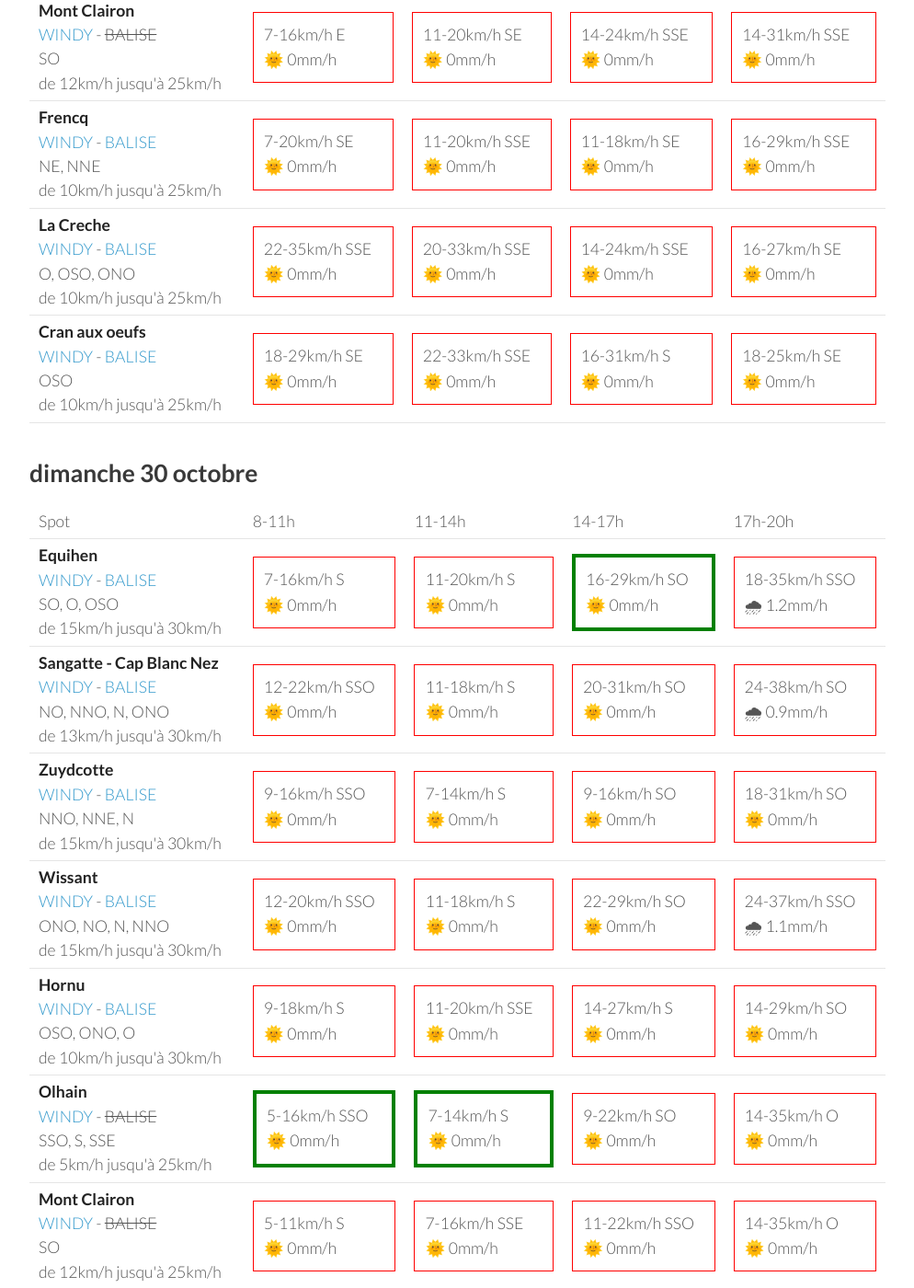
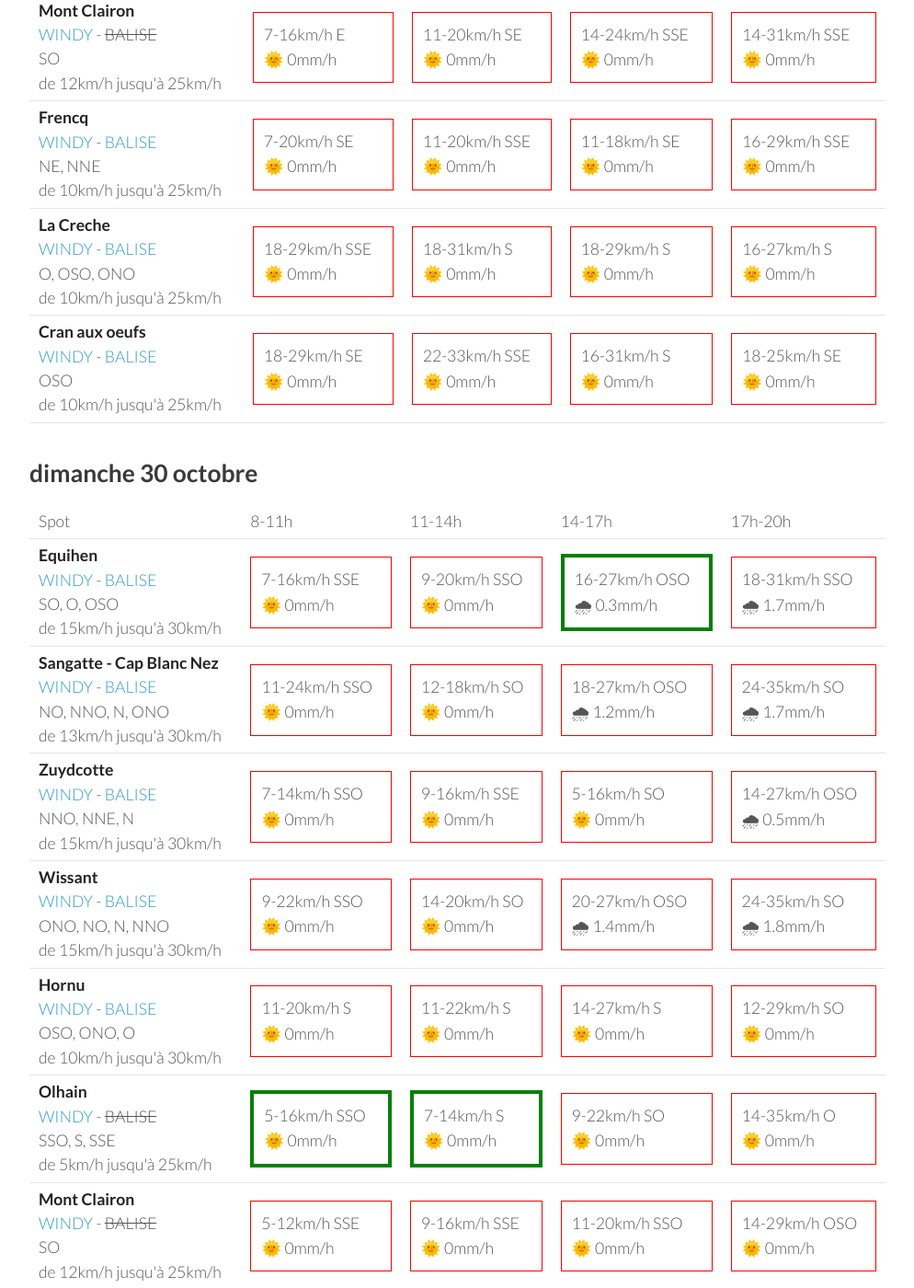
Before and after one commit to parapente-dans-le-nord/parapente-dans-le-nord.github.io, a Jekyll site: the page built from all.markdown, in a window 1280 px wide and 1400 px high, scrolled down 2831 px. Shown: the whole window at 92% size, without its empty margins (26-1020 px from the left). Built offline with Jekyll 4.4.1, drawn with Linux system fonts in a browser that asks for light colours; some of the changed text lies outside the part shown.

Commit message:
update index.markdown

```diff
--- a/all.markdown
+++ b/all.markdown
@@ -114,10 +114,11 @@ page mise à jour le vendredi 28 octobre 13:03
 <tr>
         <td><strong>La Creche</strong>  <br><a href="https://windy.com/50.751/1.606?50.352,1.604,8,m:e3KagdP">WINDY</a> - <span class=""><a href="https://www.meteociel.fr/temps-reel/obs_villes.php?code2=7004">BALISE</a> </span><br> <span class="vent-favorable">O, OSO, ONO</span><br><span class="force-vent">de 10km/h jusqu'à 25km/h</span> </td>
 
-            <td><div class="not-flyable"><p>0-0km/h NA</p><p>🌧️ 0mm/h</p></div></td>
-            <td><div class="not-flyable"><p>25-46km/h SSO</p><p>🌞 0mm/h</p></div></td>
-            <td><div class="not-flyable"><p>29-48km/h SO</p><p>🌞 0mm/h</p></div></td>
-            <td><div class="not-flyable"><p>22-35km/h SO</p><p>🌞 0mm/h</p></div></td>
+            <td><div class="not-flyable"><p>24-33km/h SSE</p><p>🌞 0mm/h</p></div></td>
+            <td><div class="not-flyable"><p>27-40km/h SSO</p><p>🌞 0mm/h</p></div></td>
+            <td><div class="not-flyable"><p>31-57km/h OSO</p><p>🌞 0mm/h</p></div></td>
+            <td><div class="not-flyable"><p>22-48km/h OSO</p><p>🌞 0mm/h</p></div></td>
+
 
     </tr>
 <tr>
@@ -248,10 +249,10 @@ page mise à jour le vendredi 28 octobre 13:03
 <tr>
         <td><strong>La Creche</strong>  <br><a href="https://windy.com/50.751/1.606?50.352,1.604,8,m:e3KagdP">WINDY</a> - <span class=""><a href="https://www.meteociel.fr/temps-reel/obs_villes.php?code2=7004">BALISE</a> </span><br> <span class="vent-favorable">O, OSO, ONO</span><br><span class="force-vent">de 10km/h jusqu'à 25km/h</span> </td>
 
-            <td><div class="not-flyable"><p>22-35km/h SSE</p><p>🌞 0mm/h</p></div></td>
-            <td><div class="not-flyable"><p>20-33km/h SSE</p><p>🌞 0mm/h</p></div></td>
-            <td><div class="not-flyable"><p>14-24km/h SSE</p><p>🌞 0mm/h</p></div></td>
-            <td><div class="not-flyable"><p>16-27km/h SE</p><p>🌞 0mm/h</p></div></td>
+            <td><div class="not-flyable"><p>18-29km/h SSE</p><p>🌞 0mm/h</p></div></td>
+            <td><div class="not-flyable"><p>18-31km/h S</p><p>🌞 0mm/h</p></div></td>
+            <td><div class="not-flyable"><p>18-29km/h S</p><p>🌞 0mm/h</p></div></td>
+            <td><div class="not-flyable"><p>16-27km/h S</p><p>🌞 0mm/h</p></div></td>
 
 
     </tr>
@@ -284,50 +285,50 @@ page mise à jour le vendredi 28 octobre 13:03
 <tr>
         <td><strong>Equihen</strong>  <br><a href="https://windy.com/50.679/1.572?50.279,1.571,8,m:e3CagdM">WINDY</a> - <span class=""><a href="https://balisemeteo.com/balise_histo.php?idBalise=159">BALISE</a> </span><br> <span class="vent-favorable">SO, O, OSO</span><br><span class="force-vent">de 15km/h jusqu'à 30km/h</span> </td>
 
-            <td><div class="not-flyable"><p>7-16km/h S</p><p>🌞 0mm/h</p></div></td>
-            <td><div class="not-flyable"><p>11-20km/h S</p><p>🌞 0mm/h</p></div></td>
-            <td><div class="flyable"><p>16-29km/h SO</p><p>🌞 0mm/h</p></div></td>
-            <td><div class="not-flyable"><p>18-35km/h SSO</p><p>🌧 1.2mm/h</p></div></td>
+            <td><div class="not-flyable"><p>7-16km/h SSE</p><p>🌞 0mm/h</p></div></td>
+            <td><div class="not-flyable"><p>9-20km/h SSO</p><p>🌞 0mm/h</p></div></td>
+            <td><div class="flyable"><p>16-27km/h OSO</p><p>🌧 0.3mm/h</p></div></td>
+            <td><div class="not-flyable"><p>18-31km/h SSO</p><p>🌧 1.7mm/h</p></div></td>
 
 
     </tr>
 <tr>
         <td><strong>Sangatte - Cap Blanc Nez</strong>  <br><a href="https://windy.com/50.945/1.742?50.548,1.741,8,m:e33agd3">WINDY</a> - <span class=""><a href="https://balisemeteo.com/balise_histo.php?idBalise=159">BALISE</a> </span><br> <span class="vent-favorable">NO, NNO, N, ONO</span><br><span class="force-vent">de 13km/h jusqu'à 30km/h</span> </td>
 
-            <td><div class="not-flyable"><p>12-22km/h SSO</p><p>🌞 0mm/h</p></div></td>
-            <td><div class="not-flyable"><p>11-18km/h S</p><p>🌞 0mm/h</p></div></td>
-            <td><div class="not-flyable"><p>20-31km/h SO</p><p>🌞 0mm/h</p></div></td>
-            <td><div class="not-flyable"><p>24-38km/h SO</p><p>🌧 0.9mm/h</p></div></td>
+            <td><div class="not-flyable"><p>11-24km/h SSO</p><p>🌞 0mm/h</p></div></td>
+            <td><div class="not-flyable"><p>12-18km/h SO</p><p>🌞 0mm/h</p></div></td>
+            <td><div class="not-flyable"><p>18-27km/h OSO</p><p>🌧 1.2mm/h</p></div></td>
+            <td><div class="not-flyable"><p>24-35km/h SO</p><p>🌧 1.7mm/h</p></div></td>
 
 
     </tr>
 <tr>
         <td><strong>Zuydcotte</strong>  <br><a href="https://windy.com/51.064/2.491?50.669,2.488,8,m:e4hagfk">WINDY</a> - <span class=""><a href="https://www.allosurf.net/meteo/live/dunkerque-station-meteo-lfak-8329.html">BALISE</a> </span><br> <span class="vent-favorable">NNO, NNE, N</span><br><span class="force-vent">de 15km/h jusqu'à 30km/h</span> </td>
 
-            <td><div class="not-flyable"><p>9-16km/h SSO</p><p>🌞 0mm/h</p></div></td>
-            <td><div class="not-flyable"><p>7-14km/h S</p><p>🌞 0mm/h</p></div></td>
-            <td><div class="not-flyable"><p>9-16km/h SO</p><p>🌞 0mm/h</p></div></td>
-            <td><div class="not-flyable"><p>18-31km/h SO</p><p>🌞 0mm/h</p></div></td>
+            <td><div class="not-flyable"><p>7-14km/h SSO</p><p>🌞 0mm/h</p></div></td>
+            <td><div class="not-flyable"><p>9-16km/h SSE</p><p>🌞 0mm/h</p></div></td>
+            <td><div class="not-flyable"><p>5-16km/h SO</p><p>🌞 0mm/h</p></div></td>
+            <td><div class="not-flyable"><p>14-27km/h OSO</p><p>🌧 0.5mm/h</p></div></td>
 
 
     </tr>
 <tr>
         <td><strong>Wissant</strong>  <br><a href="https://windy.com/50.885/1.653?50.488,1.653,8,m:e3XagdU">WINDY</a> - <span class=""><a href="https://balisemeteo.com/balise_histo.php?idBalise=159">BALISE</a> </span><br> <span class="vent-favorable">ONO, NO, N, NNO</span><br><span class="force-vent">de 15km/h jusqu'à 30km/h</span> </td>
 
-            <td><div class="not-flyable"><p>12-20km/h SSO</p><p>🌞 0mm/h</p></div></td>
-            <td><div class="not-flyable"><p>11-18km/h S</p><p>🌞 0mm/h</p></div></td>
-            <td><div class="not-flyable"><p>22-29km/h SO</p><p>🌞 0mm/h</p></div></td>
-            <td><div class="not-flyable"><p>24-37km/h SSO</p><p>🌧 1.1mm/h</p></div></td>
+            <td><div class="not-flyable"><p>9-22km/h SSO</p><p>🌞 0mm/h</p></div></td>
+            <td><div class="not-flyable"><p>14-20km/h SO</p><p>🌞 0mm/h</p></div></td>
+            <td><div class="not-flyable"><p>20-27km/h OSO</p><p>🌧 1.4mm/h</p></div></td>
+            <td><div class="not-flyable"><p>24-35km/h SO</p><p>🌧 1.8mm/h</p></div></td>
 
 
     </tr>
 <tr>
         <td><strong>Hornu</strong>  <br><a href="https://windy.com/50.424/3.819?50.024,3.818,8,m:e3daghw">WINDY</a> - <span class=""><a href="https://balisemeteo.com/balise_histo.php?idBalise=5040">BALISE</a> </span><br> <span class="vent-favorable">OSO, ONO, O</span><br><span class="force-vent">de 10km/h jusqu'à 30km/h</span> </td>
 
-            <td><div class="not-flyable"><p>9-18km/h S</p><p>🌞 0mm/h</p></div></td>
-            <td><div class="not-flyable"><p>11-20km/h SSE</p><p>🌞 0mm/h</p></div></td>
+            <td><div class="not-flyable"><p>11-20km/h S</p><p>🌞 0mm/h</p></div></td>
+            <td><div class="not-flyable"><p>11-22km/h S</p><p>🌞 0mm/h</p></div></td>
             <td><div class="not-flyable"><p>14-27km/h S</p><p>🌞 0mm/h</p></div></td>
-            <td><div class="not-flyable"><p>14-29km/h SO</p><p>🌞 0mm/h</p></div></td>
+            <td><div class="not-flyable"><p>12-29km/h SO</p><p>🌞 0mm/h</p></div></td>
 
 
     </tr>
@@ -344,10 +345,10 @@ page mise à jour le vendredi 28 octobre 13:03
 <tr>
         <td><strong>Mont Clairon</strong>  <br><a href="https://windy.com/49.919/2.729?49.515,2.730,8,m:e2magfH">WINDY</a> - <span class="no-balise"> BALISE </span><br> <span class="vent-favorable">SO</span><br><span class="force-vent">de 12km/h jusqu'à 25km/h</span> </td>
 
-            <td><div class="not-flyable"><p>5-11km/h S</p><p>🌞 0mm/h</p></div></td>
-            <td><div class="not-flyable"><p>7-16km/h SSE</p><p>🌞 0mm/h</p></div></td>
-            <td><div class="not-flyable"><p>11-22km/h SSO</p><p>🌞 0mm/h</p></div></td>
-            <td><div class="not-flyable"><p>14-35km/h O</p><p>🌞 0mm/h</p></div></td>
+            <td><div class="not-flyable"><p>5-12km/h SSE</p><p>🌞 0mm/h</p></div></td>
+            <td><div class="not-flyable"><p>9-16km/h SSE</p><p>🌞 0mm/h</p></div></td>
+            <td><div class="not-flyable"><p>11-20km/h SSO</p><p>🌞 0mm/h</p></div></td>
+            <td><div class="not-flyable"><p>14-29km/h OSO</p><p>🌞 0mm/h</p></div></td>
 
 
     </tr>
@@ -380,10 +381,10 @@ page mise à jour le vendredi 28 octobre 13:03
 <tr>
         <td><strong>Equihen</strong>  <br><a href="https://windy.com/50.679/1.572?50.279,1.571,8,m:e3CagdM">WINDY</a> - <span class=""><a href="https://balisemeteo.com/balise_histo.php?idBalise=159">BALISE</a> </span><br> <span class="vent-favorable">SO, O, OSO</span><br><span class="force-vent">de 15km/h jusqu'à 30km/h</span> </td>
 
-            <td><div class="not-flyable"><p>12-20km/h SSE</p><p>🌞 0mm/h</p></div></td>
-            <td><div class="not-flyable"><p>14-25km/h SE</p><p>🌞 0mm/h</p></div></td>
-            <td><div class="not-flyable"><p>12-25km/h SE</p><p>🌞 0mm/h</p></div></td>
-            <td><div class="not-flyable"><p>14-25km/h ESE</p><p>🌞 0mm/h</p></div></td>
+            <td><div class="not-flyable"><p>12-22km/h SSE</p><p>🌞 0mm/h</p></div></td>
+            <td><div class="not-flyable"><p>12-24km/h SSE</p><p>🌞 0mm/h</p></div></td>
+            <td><div class="not-flyable"><p>14-27km/h S</p><p>🌞 0mm/h</p></div></td>
+            <td><div class="not-flyable"><p>11-27km/h SSE</p><p>🌞 0mm/h</p></div></td>
 
 
     </tr>
@@ -392,48 +393,48 @@ page mise à jour le vendredi 28 octobre 13:03
 
             <td><div class="not-flyable"><p>7-12km/h S</p><p>🌞 0mm/h</p></div></td>
             <td><div class="not-flyable"><p>9-18km/h SSE</p><p>🌞 0mm/h</p></div></td>
-            <td><div class="not-flyable"><p>12-24km/h ESE</p><p>🌞 0mm/h</p></div></td>
-            <td><div class="not-flyable"><p>14-27km/h ESE</p><p>🌞 0mm/h</p></div></td>
+            <td><div class="not-flyable"><p>9-24km/h SSE</p><p>🌞 0mm/h</p></div></td>
+            <td><div class="not-flyable"><p>12-22km/h SSE</p><p>🌞 0mm/h</p></div></td>
 
 
     </tr>
 <tr>
         <td><strong>Sangatte - Cap Blanc Nez</strong>  <br><a href="https://windy.com/50.945/1.742?50.548,1.741,8,m:e33agd3">WINDY</a> - <span class=""><a href="https://balisemeteo.com/balise_histo.php?idBalise=159">BALISE</a> </span><br> <span class="vent-favorable">NO, NNO, N, ONO</span><br><span class="force-vent">de 13km/h jusqu'à 30km/h</span> </td>
 
-            <td><div class="not-flyable"><p>12-24km/h S</p><p>🌞 0mm/h</p></div></td>
-            <td><div class="not-flyable"><p>12-22km/h SSE</p><p>🌞 0mm/h</p></div></td>
-            <td><div class="not-flyable"><p>11-22km/h SE</p><p>🌞 0mm/h</p></div></td>
-            <td><div class="not-flyable"><p>14-22km/h ESE</p><p>🌞 0mm/h</p></div></td>
+            <td><div class="not-flyable"><p>14-25km/h S</p><p>🌞 0mm/h</p></div></td>
+            <td><div class="not-flyable"><p>12-22km/h S</p><p>🌞 0mm/h</p></div></td>
+            <td><div class="not-flyable"><p>11-22km/h S</p><p>🌞 0mm/h</p></div></td>
+            <td><div class="not-flyable"><p>9-20km/h SSE</p><p>🌞 0mm/h</p></div></td>
 
 
     </tr>
 <tr>
         <td><strong>Zuydcotte</strong>  <br><a href="https://windy.com/51.064/2.491?50.669,2.488,8,m:e4hagfk">WINDY</a> - <span class=""><a href="https://www.allosurf.net/meteo/live/dunkerque-station-meteo-lfak-8329.html">BALISE</a> </span><br> <span class="vent-favorable">NNO, NNE, N</span><br><span class="force-vent">de 15km/h jusqu'à 30km/h</span> </td>
 
-            <td><div class="not-flyable"><p>9-16km/h SSE</p><p>🌞 0mm/h</p></div></td>
-            <td><div class="not-flyable"><p>12-20km/h SE</p><p>🌞 0mm/h</p></div></td>
+            <td><div class="not-flyable"><p>11-16km/h SSE</p><p>🌞 0mm/h</p></div></td>
+            <td><div class="not-flyable"><p>9-18km/h SSE</p><p>🌞 0mm/h</p></div></td>
+            <td><div class="not-flyable"><p>11-20km/h SSE</p><p>🌞 0mm/h</p></div></td>
             <td><div class="not-flyable"><p>11-22km/h SE</p><p>🌞 0mm/h</p></div></td>
-            <td><div class="not-flyable"><p>14-24km/h ESE</p><p>🌞 0mm/h</p></div></td>
 
 
     </tr>
 <tr>
         <td><strong>Wissant</strong>  <br><a href="https://windy.com/50.885/1.653?50.488,1.653,8,m:e3XagdU">WINDY</a> - <span class=""><a href="https://balisemeteo.com/balise_histo.php?idBalise=159">BALISE</a> </span><br> <span class="vent-favorable">ONO, NO, N, NNO</span><br><span class="force-vent">de 15km/h jusqu'à 30km/h</span> </td>
 
+            <td><div class="not-flyable"><p>16-25km/h S</p><p>🌞 0mm/h</p></div></td>
             <td><div class="not-flyable"><p>14-24km/h S</p><p>🌞 0mm/h</p></div></td>
-            <td><div class="not-flyable"><p>14-24km/h SSE</p><p>🌞 0mm/h</p></div></td>
-            <td><div class="not-flyable"><p>12-22km/h SE</p><p>🌞 0mm/h</p></div></td>
-            <td><div class="not-flyable"><p>14-20km/h ESE</p><p>🌞 0mm/h</p></div></td>
+            <td><div class="not-flyable"><p>12-24km/h S</p><p>🌞 0mm/h</p></div></td>
+            <td><div class="not-flyable"><p>9-22km/h S</p><p>🌞 0mm/h</p></div></td>
 
 
     </tr>
 <tr>
         <td><strong>Hornu</strong>  <br><a href="https://windy.com/50.424/3.819?50.024,3.818,8,m:e3daghw">WINDY</a> - <span class=""><a href="https://balisemeteo.com/balise_histo.php?idBalise=5040">BALISE</a> </span><br> <span class="vent-favorable">OSO, ONO, O</span><br><span class="force-vent">de 10km/h jusqu'à 30km/h</span> </td>
 
-            <td><div class="not-flyable"><p>11-18km/h SE</p><p>🌞 0mm/h</p></div></td>
-            <td><div class="not-flyable"><p>9-20km/h SE</p><p>🌞 0mm/h</p></div></td>
-            <td><div class="not-flyable"><p>7-18km/h ESE</p><p>🌞 0mm/h</p></div></td>
-            <td><div class="not-flyable"><p>12-24km/h ESE</p><p>🌞 0mm/h</p></div></td>
+            <td><div class="not-flyable"><p>7-14km/h SSE</p><p>🌞 0mm/h</p></div></td>
+            <td><div class="not-flyable"><p>7-16km/h SE</p><p>🌧 1.3mm/h</p></div></td>
+            <td><div class="not-flyable"><p>7-18km/h ESE</p><p>🌧 8mm/h</p></div></td>
+            <td><div class="not-flyable"><p>5-12km/h SE</p><p>🌧 0.4mm/h</p></div></td>
 
 
     </tr>
@@ -461,9 +462,9 @@ page mise à jour le vendredi 28 octobre 13:03
         <td><strong>Mont Clairon</strong>  <br><a href="https://windy.com/49.919/2.729?49.515,2.730,8,m:e2magfH">WINDY</a> - <span class="no-balise"> BALISE </span><br> <span class="vent-favorable">SO</span><br><span class="force-vent">de 12km/h jusqu'à 25km/h</span> </td>
 
             <td><div class="not-flyable"><p>5-11km/h SE</p><p>🌞 0mm/h</p></div></td>
-            <td><div class="not-flyable"><p>7-14km/h E</p><p>🌧 0.5mm/h</p></div></td>
-            <td><div class="not-flyable"><p>11-22km/h ESE</p><p>🌞 0mm/h</p></div></td>
-            <td><div class="not-flyable"><p>14-27km/h ESE</p><p>🌞 0mm/h</p></div></td>
+            <td><div class="not-flyable"><p>5-16km/h SE</p><p>🌧 0.6mm/h</p></div></td>
+            <td><div class="not-flyable"><p>3-14km/h E</p><p>🌧 0.3mm/h</p></div></td>
+            <td><div class="not-flyable"><p>9-22km/h SSE</p><p>🌞 0mm/h</p></div></td>
 
 
     </tr>
@@ -490,10 +491,10 @@ page mise à jour le vendredi 28 octobre 13:03
 <tr>
         <td><strong>Cran aux oeufs</strong>  <br><a href="https://windy.com/50.847/1.584?50.451,1.582,8,m:e3TagdN">WINDY</a> - <span class=""><a href="https://www.meteociel.fr/temps-reel/obs_villes.php?code2=7004">BALISE</a> </span><br> <span class="vent-favorable">OSO</span><br><span class="force-vent">de 10km/h jusqu'à 25km/h</span> </td>
 
-            <td><div class="not-flyable"><p>16-24km/h SSE</p><p>🌞 0mm/h</p></div></td>
-            <td><div class="not-flyable"><p>14-24km/h SSE</p><p>🌞 0mm/h</p></div></td>
-            <td><div class="not-flyable"><p>12-22km/h SE</p><p>🌞 0mm/h</p></div></td>
-            <td><div class="not-flyable"><p>14-18km/h ESE</p><p>🌞 0mm/h</p></div></td>
+            <td><div class="not-flyable"><p>18-25km/h S</p><p>🌞 0mm/h</p></div></td>
+            <td><div class="not-flyable"><p>14-25km/h S</p><p>🌞 0mm/h</p></div></td>
+            <td><div class="not-flyable"><p>14-22km/h S</p><p>🌞 0mm/h</p></div></td>
+            <td><div class="not-flyable"><p>11-20km/h S</p><p>🌞 0mm/h</p></div></td>
 
 
     </tr>
```
Also changed, not shown: other parts of all.markdown (+1 -1 lines), index.markdown (+5 -5 lines).
